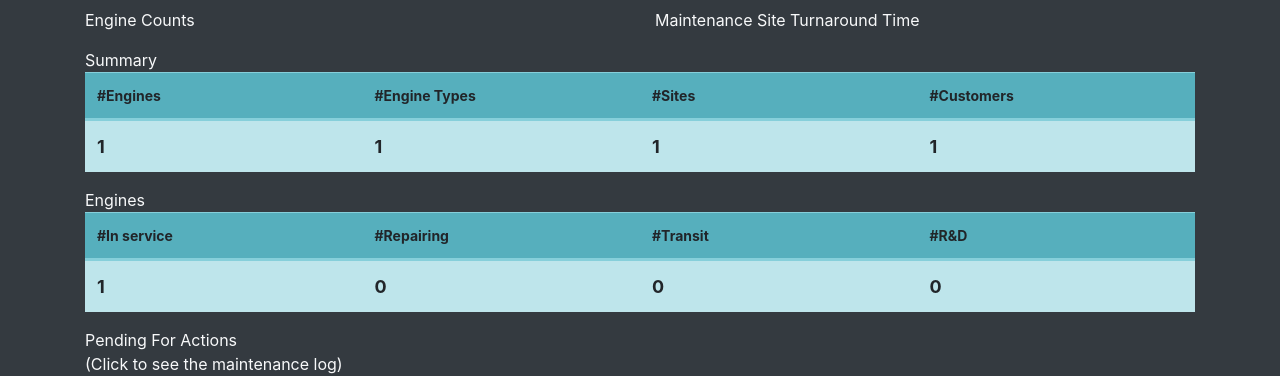
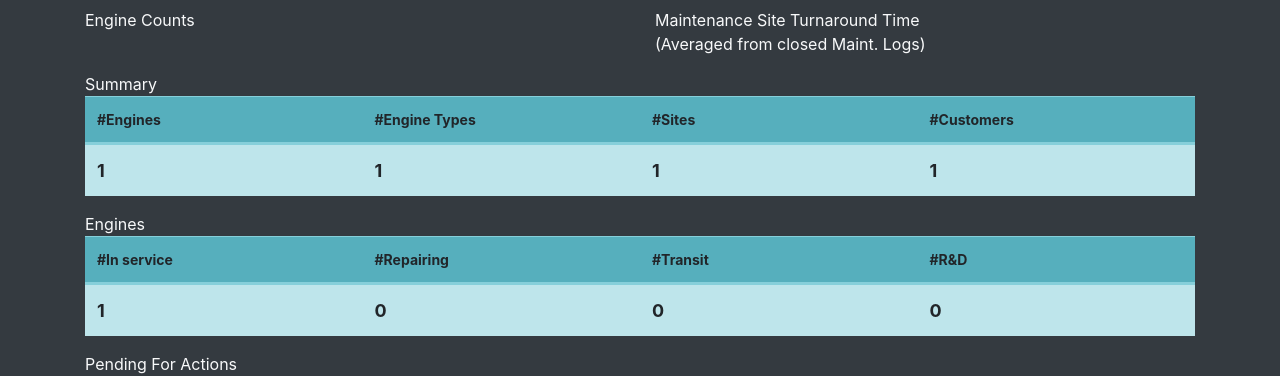
Before and after one commit to quentin-tw/emis, a Flask app: page /dashboard in a window 1280 px wide. Shown: the part 88-464 px from the top of the page. Run offline with Flask 2, Linux system fonts and the light colour scheme; a user stored in the database is signed in; tables that the repository leaves empty hold one stand-in row (values such as "Sample post"); data that the repository does not hold is empty; some libraries are stand-ins or nearby versions.

Commit message:
add description on dashboard chart

```diff
--- a/emis_app/templates/dashboard1.html
+++ b/emis_app/templates/dashboard1.html
@@ -9,7 +9,7 @@
             <canvas id="totalEngineChart"></canvas>
         </div>
         <div class="col-md-6 chart-container">
-        <p class="text-light">Maintenance Site Turnaround Time</p>
+        <p class="text-light">Maintenance Site Turnaround Time<br/>(Averaged from closed Maint. Logs)</p>
             <canvas id="TATchart"></canvas>
         </div>
         </div>
```
